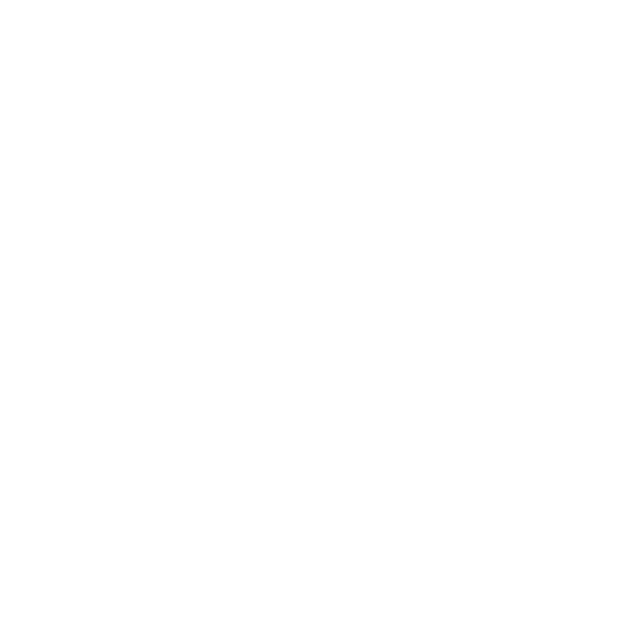
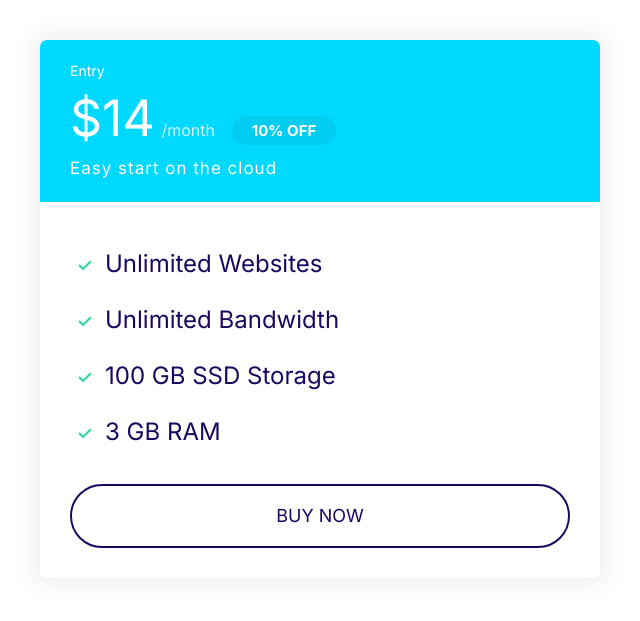
Before and after one commit to MojeDenis/mojo, a plain HTML site: page index.html in a window 1280 px wide. Shown: the whole page, without its empty margins (0-640 px from the left). Drawn offline with Linux system fonts and the light colour scheme.

Commit message:
Define cards and plans

```diff
--- a/index.html
+++ b/index.html
@@ -13,7 +13,28 @@
 </head>
 
 <body>
-
+    <div style="width: 50%; padding:4rem">
+        <div class="plan">
+            <div class="card card--secondary">
+                <header class="card__header">
+                    <h3 class="plan__name">Entry</h3>
+                    <span class="plan__price">$14</span>
+                    <span class="plan__billing-cycle">/month</span>
+                    <span class="badge badge--secondary badge--smal">10% OFF</span>
+                    <span class="plan__description">Easy start on the cloud</span>
+                </header>
+                <div class="card__body">
+                    <ul class="list list--tick">
+                        <li class="list__item">Unlimited Websites</li>
+                        <li class="list__item">Unlimited Bandwidth</li>
+                        <li class="list__item">100 GB SSD Storage</li>
+                        <li class="list__item">3 GB RAM</li>
+                    </ul>
+                    <button class="btn btn--outline btn--block">Buy Now</button>
+                </div>
+            </div>
+        </div>
+    </div>
 </body>
 
 
--- a/style.css
+++ b/style.css
@@ -118,6 +118,7 @@ a {
 
 .badge--small {
     font-size: 1.6rem;
+    padding: 0.5rem 1.5rem;
 }
 
 @media screen and (min-width: 1024px) {
@@ -282,3 +283,78 @@ a {
         font-size: 1.5rem;
     }
 }
+
+
+/* Cards */
+
+.card {
+    border-radius: 7px;
+    box-shadow: 0 0 20px 10px #f3f3f3;
+    overflow: hidden;
+}
+
+.card__header,
+.card__body {
+    padding: 2rem 3rem;
+}
+
+.card--primary .card__header {
+    background: var(--color-primary);
+    color: #fff;
+}
+
+.card--secondary .card__header {
+    background: var(--color-secondary);
+    color: #fff;
+}
+
+.card--secondary .badge--secondary {
+    background: #02cdf1;
+}
+
+
+/* Plans */
+
+.plan__name {
+    color: #fff;
+    margin: 0;
+    font-weight: 500;
+    font-size: 2.4rem;
+}
+
+.plan__price {
+    font-size: 6rem;
+}
+
+.plan__billing-cycle {
+    font-size: 2.4rem;
+    font-weight: 300;
+    opacity: 0.8;
+    margin-right: 1rem;
+}
+
+.plan__description {
+    font-size: 2rem;
+    font-weight: 300;
+    letter-spacing: 1px;
+    display: block;
+}
+
+.plan .list__item {
+    margin-bottom: 2rem;
+}
+
+@media screen and (min-width: 1024px) {
+    .plan__name {
+        font-size: 1.4rem;
+    }
+    .plan__price {
+        font-size: 5rem;
+    }
+    .plan__billing-cycle {
+        font-size: 1.6rem
+    }
+    .plan__description {
+        font-size: 1.7rem;
+    }
+}
```
